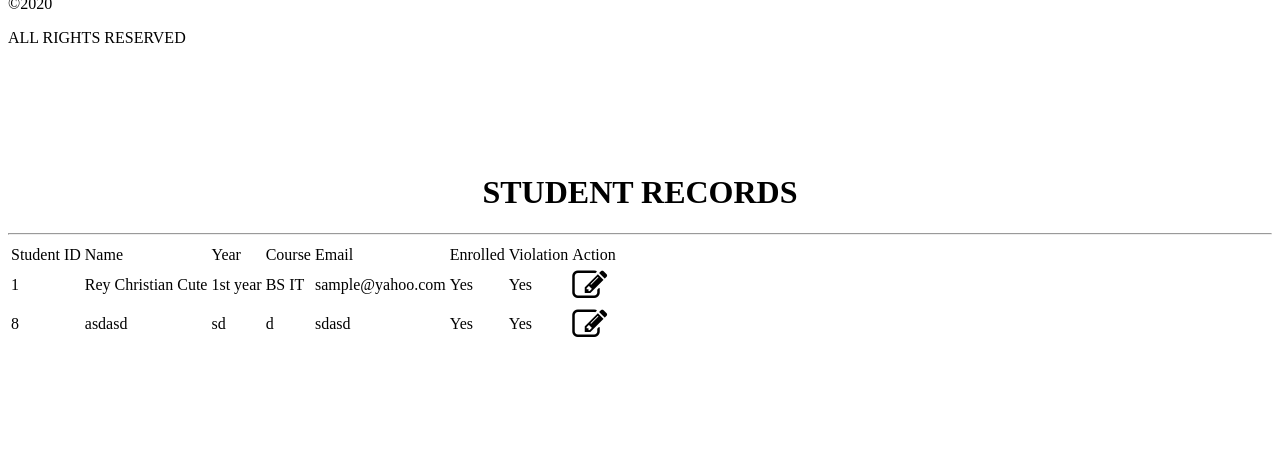
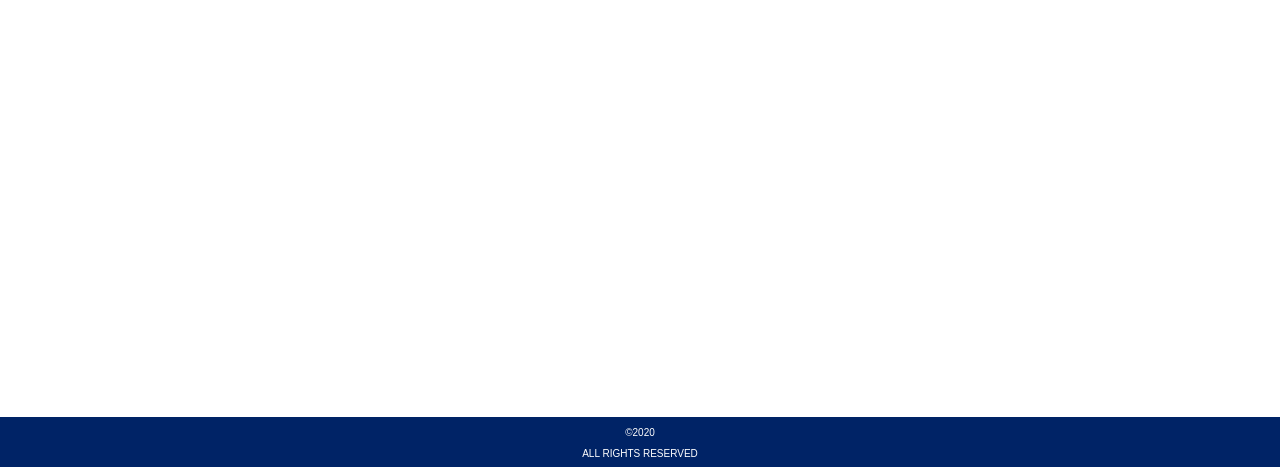
Before and after one commit to niznich/ITCC14_FinalProject, a PHP site: page /get_students.php in a window 1280 px wide. Shown: the part 333-800 px from the top of the page. Run offline with PHP 8.4, Linux system fonts and the light colour scheme; data comes from the database, SQL or seed files in the repository; data that the repository does not hold is empty.

Commit message:
Add files via upload

```diff
--- a/style.css
+++ b/style.css
@@ -1,11 +1,87 @@
+/* body{
+  background-color:brown;
+} */
+
+.container{
+  /* background-color: #eee; */
+  max-width: 80%;
+  margin: auto;
+  /* border: 3px solid #555; */
+}
+
+.container input[type=text], input[type=password] {
+  width: 100%;
+  padding: 12px 20px;
+  margin: 8px 0;
+  display: inline-block;
+  border: 1px solid #ccc;
+  box-sizing: border-box;
+}
+
+.select_inp{
+  color:red;
+  /* width: 500%; */
+}
+.container input[type=text]:focus, input[type=password]:focus {
+  background-color: #ddd;
+  outline: none;
+}
 .header {
-  padding-top: 20px;
-  padding-right: 30px;
-  padding-bottom: 60px;
-  padding-left: 30px;
-  text-align: right;
+  position: fixed;
+  top: 0px;
+  right: 0px;
+  padding-bottom:100px;
+  left: 0px;
+  text-align: left;
   background: #002366;
   font-size: 30px;
+}
+
+table {
+  border-collapse: collapse;
+  width: 100%;
+}
+
+th, td {
+  padding: 8px;
+  text-align: left;
+  border-bottom: 1px solid #ddd;
+  font-family: Arial Narrow, sans-serif;
+}
+
+.container label{
+  font-family: Arial Narrow, sans-serif;
+}
+thead, label{
+  font-weight: bold;
+  text-align: center;
+}
+
+.header_2{
+  position: fixed;
+  top: 0px;
+  right: 0px;
+  /* padding-bottom:100px; */
+  left: 0px;
+  text-align: left;
+  background: #002366;
+  font-size: 30px;
+}
+
+.footer {
+  position: fixed;
+  /* padding-top: 1%; */
+  left: 0;
+  bottom: 0;
+  width: 100%;
+  background:#002366;
+  color: white;
+  text-align: center;
+  width: 1000;
+  height: 50px;
+  font-family: sans-serif;
+  color: white;
+  font-size: 10px;
 }
 
 .header2 {
```
Also changed, not shown: other parts of style.css (+37 -7 lines), styles.css (added, +31 -0 lines).
